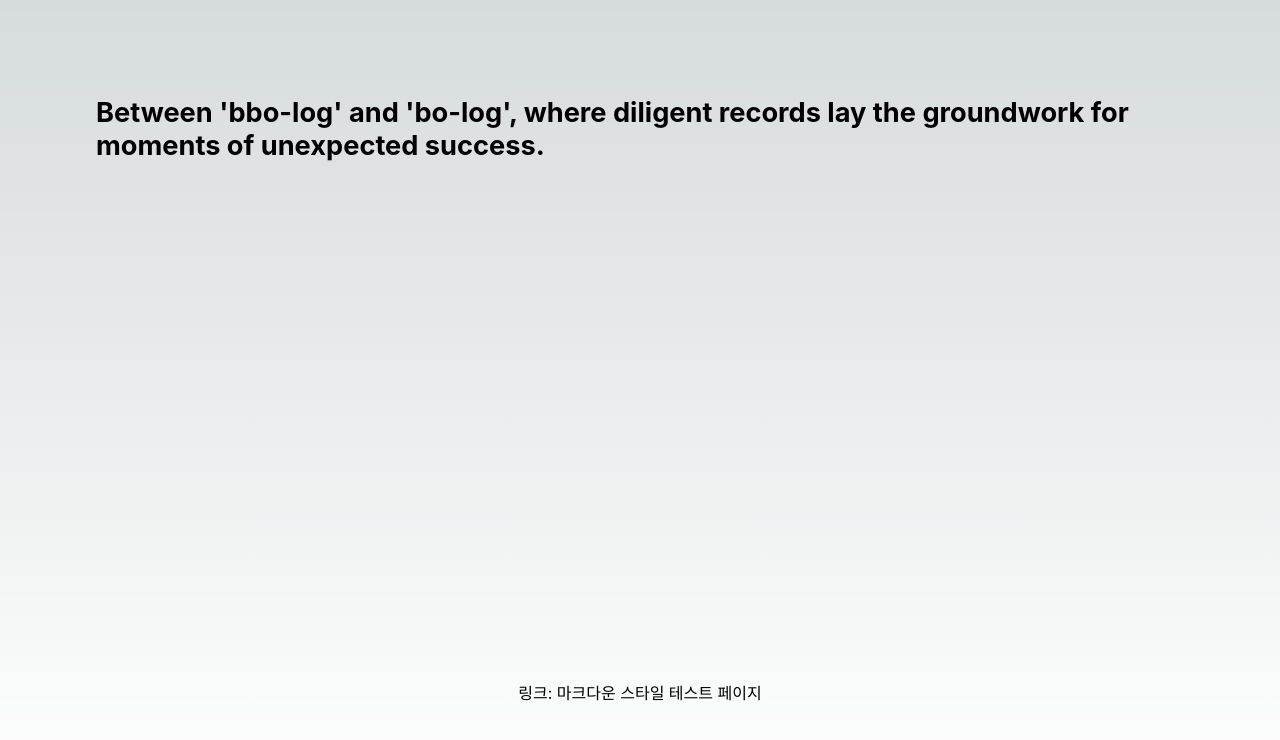
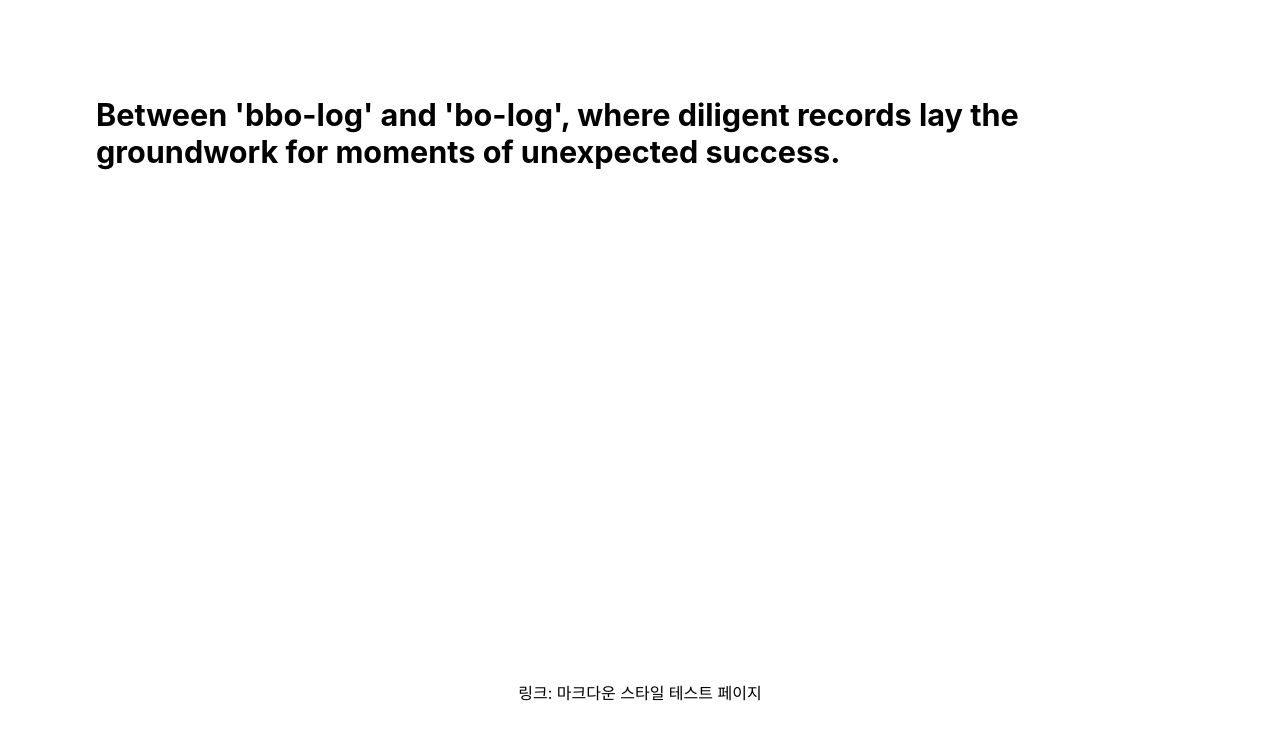
Before and after one commit to BO-LIKE-CHICKEN/bo-log, a Next.js app: page / in a window 1280 px wide. Shown: the top 740 px of the page. Built offline with nearby package versions, Linux system fonts and the light colour scheme.

Commit message:
style: 글로벌 스타일 수정

```diff
--- a/_posts/development-habits.mdx
+++ b/_posts/development-habits.mdx
@@ -6,7 +6,7 @@
 
 # 개발 습관
 
-# 조건문, 간단한 사고로 확실하게 개선하기
+## 조건문, 간단한 사고로 확실하게 개선하기
 
 아래와 같은 유형의 코드를 여러분은 어떤 순서로 작성하시나요?
 
--- a/src/app/globals.css
+++ b/src/app/globals.css
@@ -1,53 +1,3 @@
-:root {
-  --max-width: 1100px;
-  --border-radius: 12px;
-  --font-mono: ui-monospace, Menlo, Monaco, 'Cascadia Mono', 'Segoe UI Mono', 'Roboto Mono', 'Oxygen Mono',
-    'Ubuntu Monospace', 'Source Code Pro', 'Fira Mono', 'Droid Sans Mono', 'Courier New', monospace;
-
-  --foreground-rgb: 0, 0, 0;
-  --background-start-rgb: 214, 219, 220;
-  --background-end-rgb: 255, 255, 255;
-
-  --primary-glow: conic-gradient(
-    from 180deg at 50% 50%,
-    #16abff33 0deg,
-    #0885ff33 55deg,
-    #54d6ff33 120deg,
-    #0071ff33 160deg,
-    transparent 360deg
-  );
-  --secondary-glow: radial-gradient(rgba(255, 255, 255, 1), rgba(255, 255, 255, 0));
-
-  --tile-start-rgb: 239, 245, 249;
-  --tile-end-rgb: 228, 232, 233;
-  --tile-border: conic-gradient(#00000080, #00000040, #00000030, #00000020, #00000010, #00000010, #00000080);
-
-  --callout-rgb: 238, 240, 241;
-  --callout-border-rgb: 172, 175, 176;
-  --card-rgb: 180, 185, 188;
-  --card-border-rgb: 131, 134, 135;
-}
-
-@media (prefers-color-scheme: dark) {
-  :root {
-    --foreground-rgb: 255, 255, 255;
-    --background-start-rgb: 0, 0, 0;
-    --background-end-rgb: 0, 0, 0;
-
-    --primary-glow: radial-gradient(rgba(1, 65, 255, 0.4), rgba(1, 65, 255, 0));
-    --secondary-glow: linear-gradient(to bottom right, rgba(1, 65, 255, 0), rgba(1, 65, 255, 0), rgba(1, 65, 255, 0.3));
-
-    --tile-start-rgb: 2, 13, 46;
-    --tile-end-rgb: 2, 5, 19;
-    --tile-border: conic-gradient(#ffffff80, #ffffff40, #ffffff30, #ffffff20, #ffffff10, #ffffff10, #ffffff80);
-
-    --callout-rgb: 20, 20, 20;
-    --callout-border-rgb: 108, 108, 108;
-    --card-rgb: 100, 100, 100;
-    --card-border-rgb: 200, 200, 200;
-  }
-}
-
 * {
   box-sizing: border-box;
   padding: 0;
@@ -82,12 +32,32 @@ body {
 }
 
 a {
+  font-size: 1em;
   color: inherit;
   text-decoration: none;
 }
 
+h1 {
+  font-size: 2.25em;
+  margin-bottom: 0.8888889em;
+}
+
+h2,
+h3,
+h4,
+h5,
+h6 {
+  font-size: 1.5em;
+  margin: 1em 0;
+}
+
+p {
+  font-size: 1rem;
+  margin: 1.5em 0;
+}
+
 pre {
-  padding: 20px;
+  padding: 1.5em;
 }
 
 pre.shiki {
```
